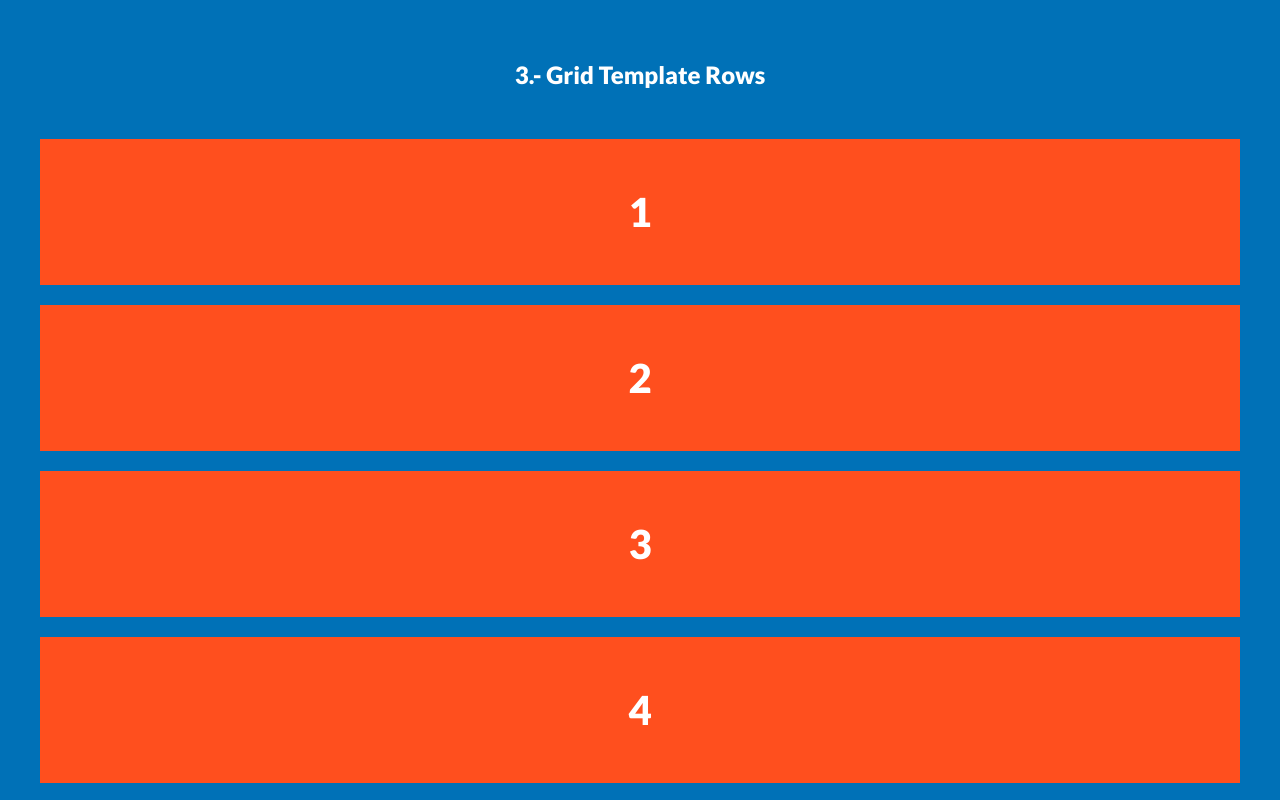
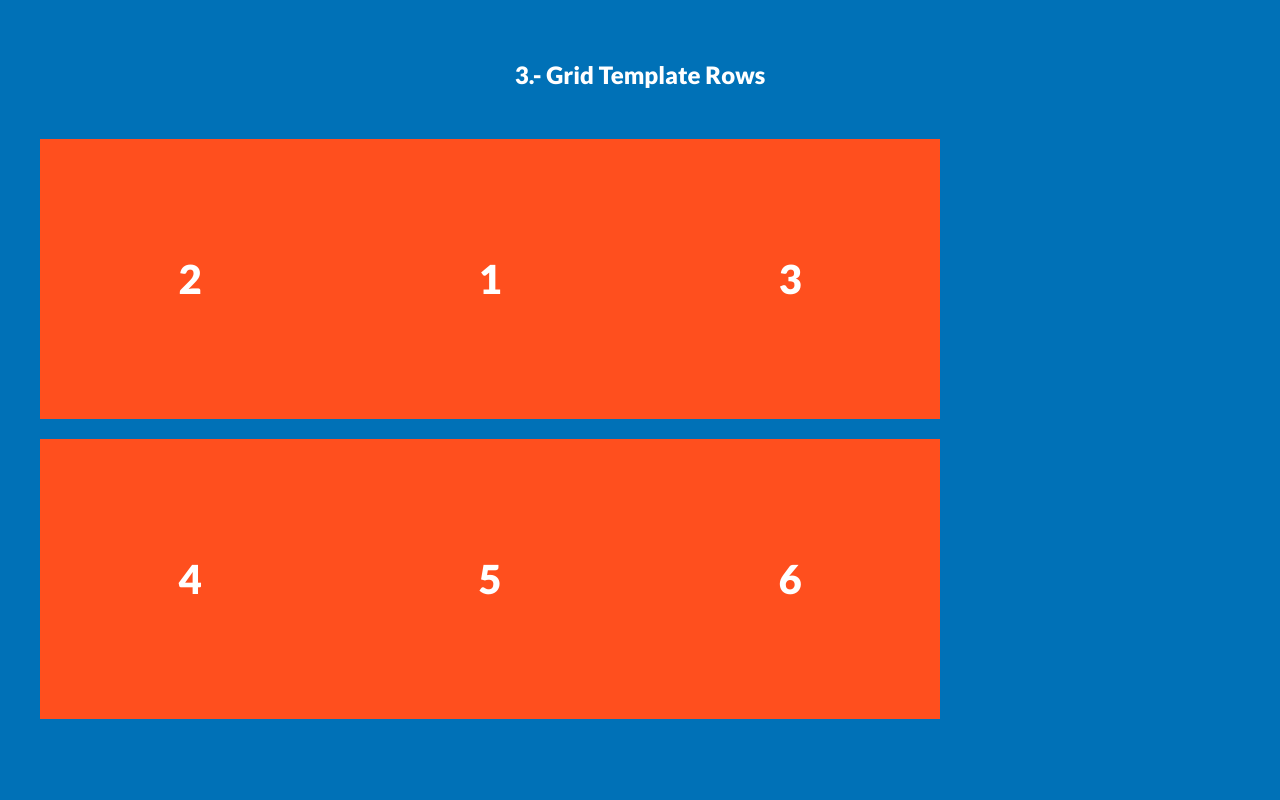
Before and after one commit to ChechiX/Grid, a plain HTML site: page index.html in a window 1280 px wide. Shown: the part 1480-2280 px from the top of the page. Drawn offline with Linux system fonts and the light colour scheme.

Commit message:
Grid Template Rows

```diff
--- a/css/style.css
+++ b/css/style.css
@@ -72,3 +72,14 @@ h1, h2 {
 .grid-2 .box:nth-child(2) {
   grid-column: 1 / 2;
 }
+
+/* 03 */
+
+.grid-3 {
+  display: grid;
+  grid-template-rows: repeat(6, 300px);
+  grid-template-columns: repeat(3, 300px);
+}
+.grid-3 .box:nth-child(2) {
+  grid-row: 1 / 2;
+}
```
